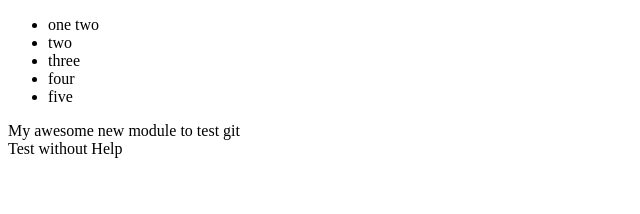
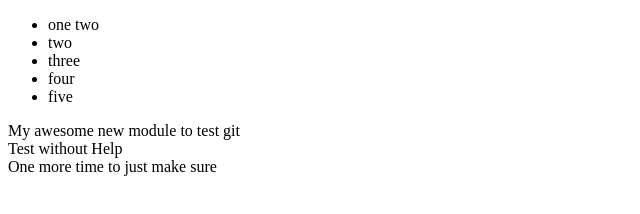
Before and after one commit to Zelaway/Practice, a plain HTML site: page index.html in a window 1280 px wide. Shown: the whole page, without its empty margins (0-640 px from the left). Drawn offline with Linux system fonts and the light colour scheme.

Commit message:
this is now easy to do

```diff
--- a/index.html
+++ b/index.html
@@ -22,5 +22,9 @@
 		<div>Test without Help</div>
 	</module-three>
 
+	<module-four>
+		<div>One more time to just make sure</div>
+	</module-four>
+
 </body>
 </html>
```
